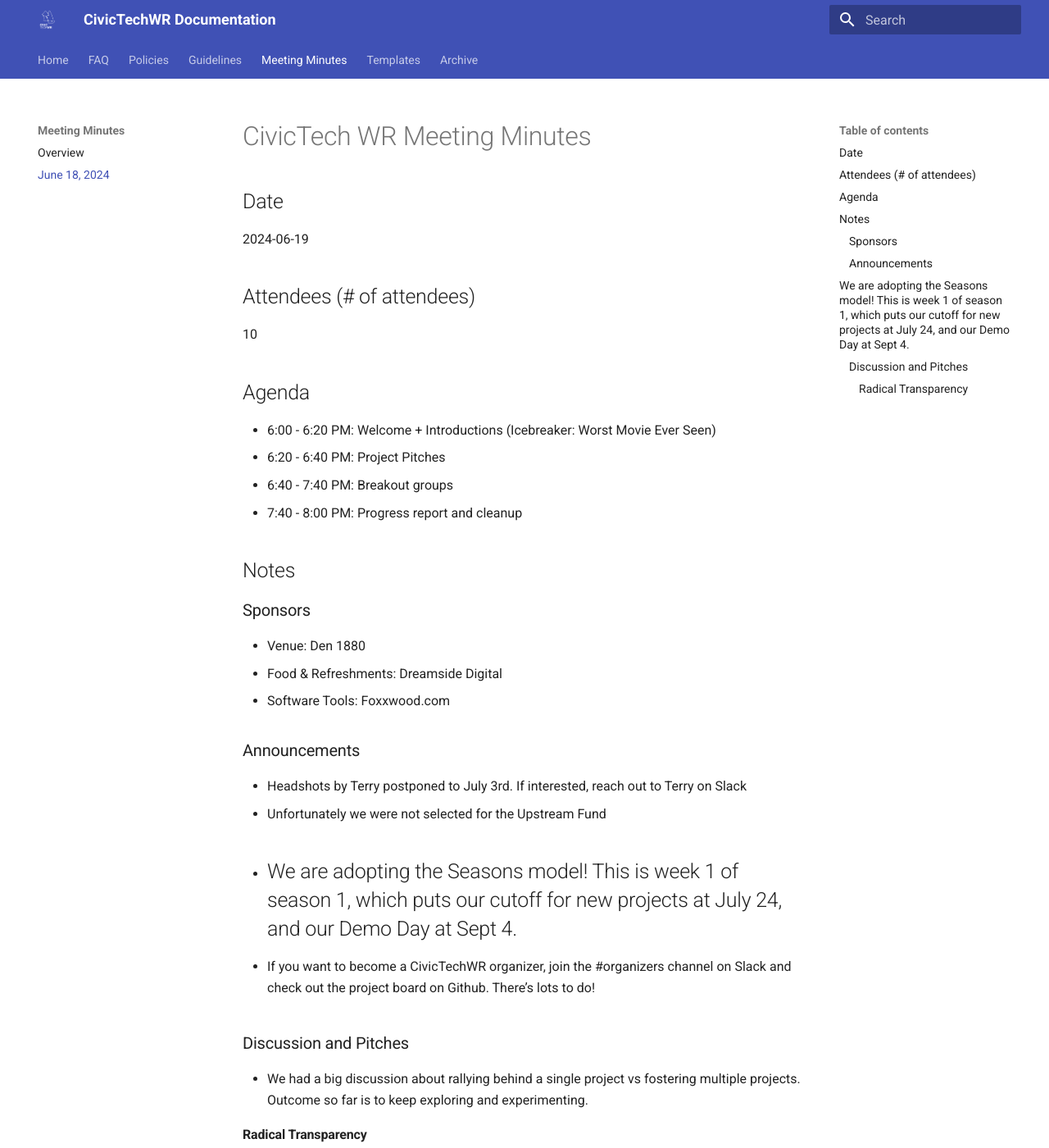
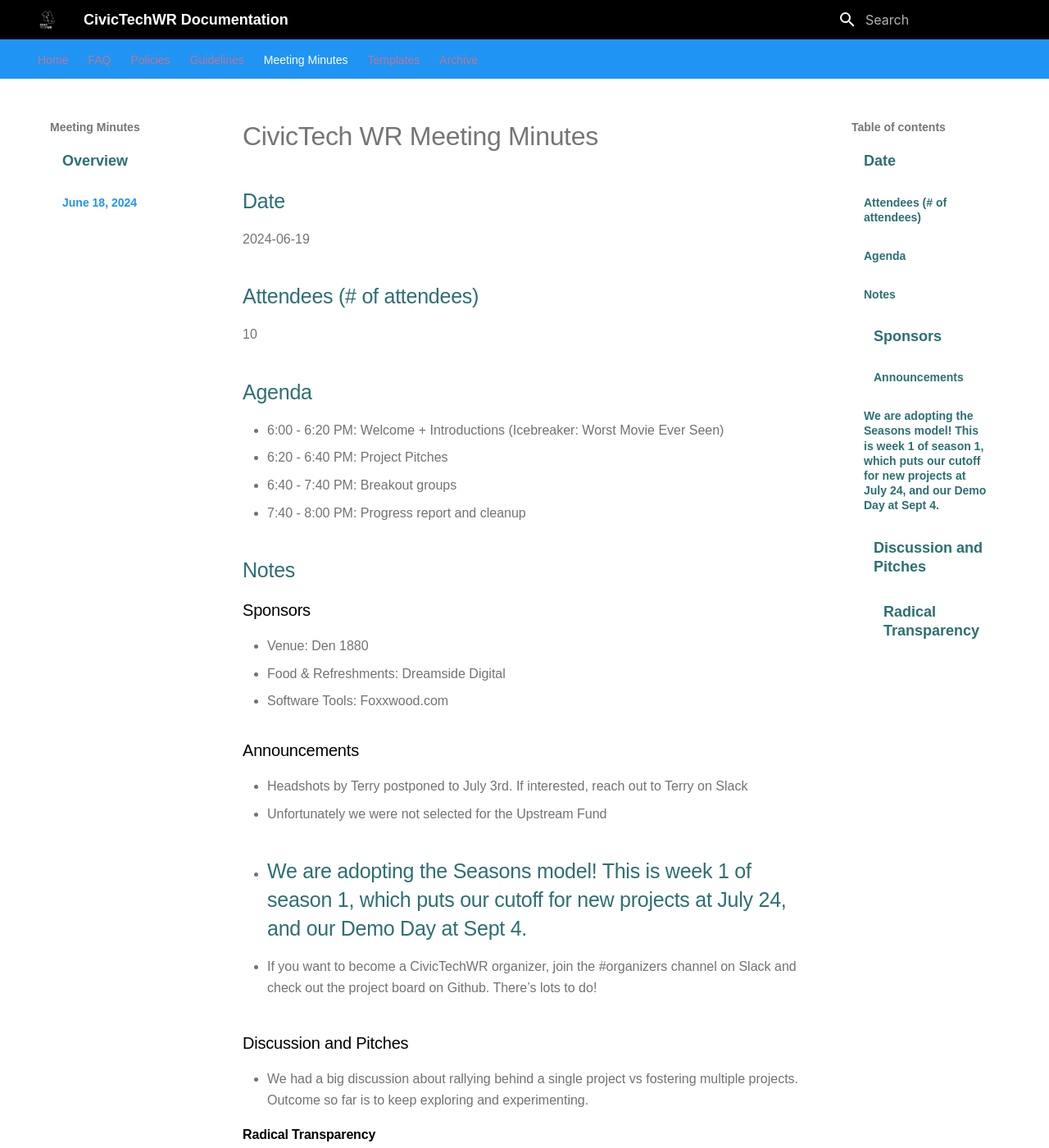
Before and after one commit to CivicTechWR/CTWR-Organization-Documentation, an MkDocs documentation site: the page built from docs/recaps/2024-06-19_recap.md, in a window 1280 px wide and 1400 px high. Shown: the whole window at 82% size. Built offline with MkDocs 1.6.1 and Material for MkDocs 9.7.7, drawn with Linux system fonts in a browser that asks for light colours; some web fonts are replaced.

Commit message:
making visual and functional enhancements.

```diff
--- /dev/null
+++ b/docs/assets/css/base.css
@@ -0,0 +1,56 @@
+/* Updated content for base.css */
+
+:root {
+    /* Typography */
+    --body-font-family: 'DM Sans', sans-serif;
+    --h1-font-size: 48px;
+    --h2-font-size: 40px;
+    --h3-font-size: 36px;
+    --nav-font-size: 16px; /* Updated navbar font size */
+    --toc-font-size: 18px; /* Updated ToC font size */
+
+    /* Colors */
+    --primary-color: #FC6C6D;
+    --secondary-color: #2D6F72;
+    --section-bg-color: #f9f9f9;
+    --white-color: #ffffff;
+    --dark-color: #000000;
+    --text-color: #717275;
+    --border-color: #e9eaeb;
+  }
+
+  body {
+    font-family: var(--body-font-family);
+    background-color: var(--white-color);
+    color: var(--text-color);
+  }
+
+  h1, h2, h3, h4, h5, h6 {
+    font-family: var(--body-font-family);
+    color: var(--dark-color);
+    font-weight: 700;
+  }
+
+  h1 {
+    font-size: var(--h1-font-size);
+  }
+
+  h2 {
+    font-size: var(--h2-font-size);
+    color: var(--secondary-color);
+  }
+
+  h3 {
+    font-size: var(--h3-font-size);
+  }
+
+  /* General link styles */
+  a {
+    color: var(--primary-color);
+    text-decoration: none;
+    transition: color 0.3s;
+  }
+
+  a:hover {
+    color: var(--secondary-color);
+  }
--- /dev/null
+++ b/docs/assets/css/components.css
@@ -0,0 +1,84 @@
+/* Navbar */
+.navbar {
+  background-color: transparent;
+  padding: 15px;
+}
+
+.navbar .nav-link {
+  font-size: var(--menu-font-size);
+  color: var(--secondary-color);
+  margin-right: 20px;
+}
+
+.navbar .nav-link:hover {
+  color: var(--primary-color);
+  border-bottom: 2px solid var(--primary-color);
+}
+
+/* Hero Section */
+.hero {
+  background: url("../images/bg-theme.png") no-repeat center center;
+  background-size: cover;
+  padding: 150px 0;
+  text-align: center;
+}
+
+.hero h1 {
+  font-size: var(--h1-font-size);
+  color: var(--white-color);
+}
+
+.hero p {
+  font-size: var(--p-font-size);
+  color: var(--white-color);
+}
+
+.hero .cta-button {
+  background-color: var(--primary-color);
+  color: var(--white-color);
+  padding: 10px 20px;
+  border-radius: 50px;
+}
+
+/* Buttons */
+.btn-primary {
+  background-color: var(--primary-color);
+  color: var(--white-color);
+  padding: 10px 20px;
+  border-radius: 50px;
+}
+
+.btn-primary:hover {
+  background-color: var(--secondary-color);
+}
+/* Top Navigation Links */
+.md-nav__item a {
+  font-size: var(--nav-font-size);
+  font-weight: 700;
+  color: var(--link-color);
+  text-decoration: none;
+  padding: 10px 15px;
+}
+
+.md-nav__item a:hover {
+  color: var(--secondary-color);
+  text-decoration: underline;
+}
+/* ToC Header */
+.md-sidebar__title {
+  font-size: var(--toc-font-size);
+  font-weight: 700;
+  color: var(--dark-color);
+}
+
+/* ToC Links */
+.md-sidebar__item a {
+  font-size: var(--toc-font-size);
+  color: var(--link-color);
+  text-decoration: none;
+}
+
+.md-sidebar__item a:hover {
+  color: var(--secondary-color);
+  text-decoration: underline;
+}
--- /dev/null
+++ b/docs/assets/css/overrides.css
@@ -0,0 +1,33 @@
+/* Override Material Theme Defaults */
+.md-nav__item a {
+  color: var(--secondary-color);
+  font-size: var(--menu-font-size);
+}
+
+.md-nav__item a:hover {
+  color: var(--primary-color);
+}
+
+.md-header {
+  background-color: var(--dark-color);
+}
+
+.md-footer {
+  background-color: var(--section-bg-color);
+  color: var(--dark-color);
+}
+/* Adjusting spacing for ToC sidebar */
+.md-sidebar {
+    padding: 20px 15px;
+  }
+
+  /* Increasing spacing between ToC links */
+  .md-sidebar__item {
+    margin-bottom: 10px;
+  }
+
+  /* Adding custom styles for the Home link */
+  .md-nav__item:first-child a {
+    font-size: 18px; /* Slightly larger for the home link */
+    font-weight: bold;
+  }
--- a/mkdocs.yml
+++ b/mkdocs.yml
@@ -11,11 +11,15 @@ theme:
     - search.suggest
     - search.highlight
   palette:
-    primary: indigo
-    accent: indigo
+    primary: blue
+    accent: blue
+    toggle:
+      icon: material/brightness-4
+      name: Switch
+    scheme: default # or light/dark based on preference
   font:
-    text: Roboto
-    code: Roboto Mono
+    text: "Roboto, Arial, sans-serif"
+    code: "Roboto Mono, Courier New, monospace"
   logo: assets/civictechwr_logo_white.png
   favicon: assets/civictechwr_logo_white.png
 # Plugins
@@ -37,11 +41,11 @@ nav:
       - Frequently Asked Questions: faq/index.md
       # - Getting Started: faq/getting_started.md  # This page doesn't exist yet but you can be the one to build it.
   - Policies:
-      - Overview: policies/index.md  # High-level overview for policies
+      - Overview: policies/index.md # High-level overview for policies
       - Code of Conduct: policies/Code_of_Conduct.md
       - Diversity and Inclusion Policy: policies/Diversity_and_Inclusion_Policy.md
   - Guidelines:
-      - Overview: guidelines/index.md  # High-level overview for guidelines
+      - Overview: guidelines/index.md # High-level overview for guidelines
       - Communication Guidelines: guidelines/Communication_Guidelines.md
       - Contribution Guidelines: guidelines/Contribution_Guidelines.md
       - Event Planning:
@@ -49,10 +53,10 @@ nav:
           - Template: ctwr-templates/Event_Planning_Template.md
       - Social Media Guidelines: guidelines/SocialMedia_Guidelines.md
   - Meeting Minutes:
-      - Overview: meeting-minutes/index.md  # High-level overview for meeting minutes
-      - June 18, 2024: meeting-minutes/2024-06-19_Meeting_Minutes.md
+      - Overview: recaps/index.md # High-level overview for meeting minutes
+      - June 18, 2024: recaps/2024-06-19_recap.md
   - Templates:
-      - Overview: ctwr-templates/index.md  # High-level overview for templates
+      - Overview: ctwr-templates/index.md # High-level overview for templates
       - Event Planning Template: ctwr-templates/Event_Planning_Template.md
       - Meeting Minutes Template: ctwr-templates/Meeting_Minutes_Template.md
   - Archive:
@@ -72,3 +76,8 @@ extra:
       link: https://facebook.com/civictechwr
     - icon: fontawesome/solid/envelope
       link: mailto:civictechwr@gmail.com
+
+extra_css:
+  - assets/css/base.css # Base styles
+  - assets/css/components.css # Component-specific styles
+  - assets/css/overrides.css # Theme overrides
```
Also changed, not shown: requirements.txt (+4 -3 lines), docs/recaps/2024-06-19_recap.md (renamed from docs/meeting-minutes/2024-06-19_Meeting_Minutes.md), docs/recaps/index.md (renamed from docs/meeting-minutes/index.md).
